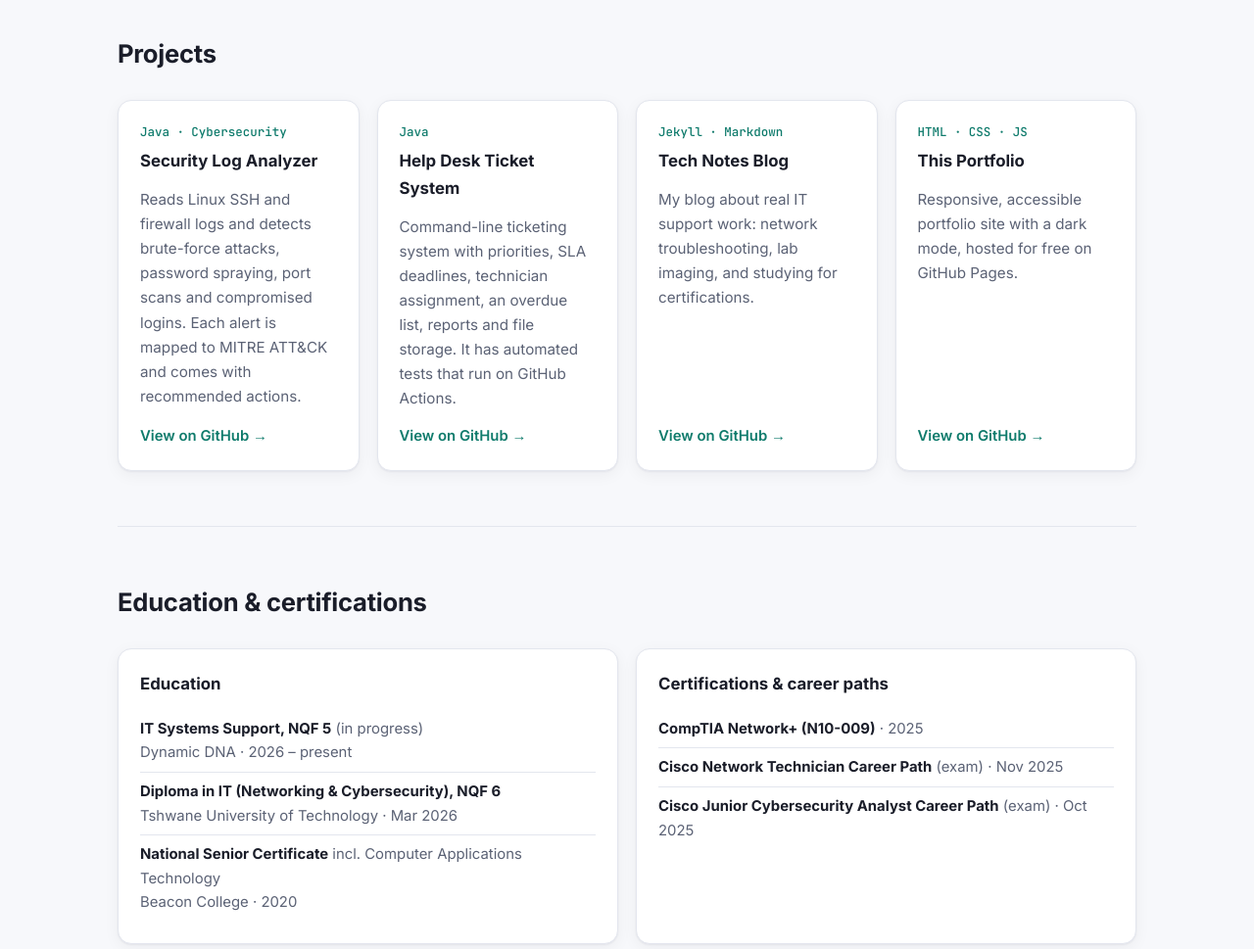
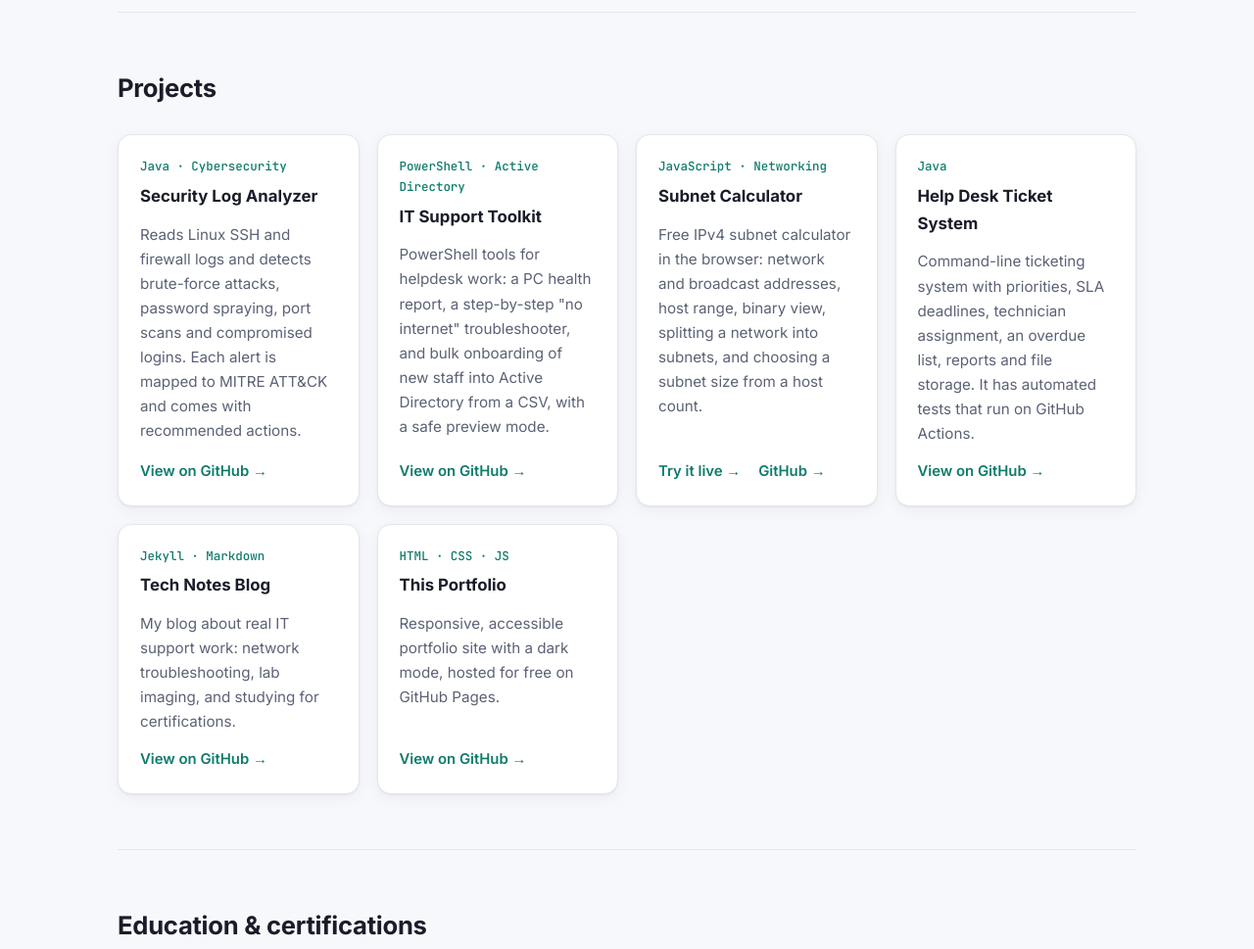
Before and after one commit to Bongokuhle-Nokubonga/portfolio-website, a plain HTML site: page index.html in a window 1280 px wide. Shown: the part 2740-3709 px from the top of the page at 98% size. Drawn offline with Linux system fonts and the light colour scheme.

Commit message:
Add IT Support Toolkit and Subnet Calculator projects
Co-Authored-By: Claude Opus 5.5 <noreply@anthropic.com>

```diff
--- a/index.html
+++ b/index.html
@@ -96,7 +96,7 @@
         </article>
         <article class="card">
           <h4>Programming</h4>
-          <ul class="tags"><li>Java</li><li>COBOL</li><li>HTML/CSS/JS</li><li>IBM z/OS</li><li>Git &amp; GitHub</li></ul>
+          <ul class="tags"><li>Java</li><li>PowerShell</li><li>JavaScript</li><li>COBOL</li><li>HTML/CSS/JS</li><li>IBM z/OS</li><li>Git &amp; GitHub</li></ul>
         </article>
       </div>
     </section>
@@ -135,6 +135,21 @@
           <h4>Security Log Analyzer</h4>
           <p>Reads Linux SSH and firewall logs and detects brute-force attacks, password spraying, port scans and compromised logins. Each alert is mapped to MITRE ATT&amp;CK and comes with recommended actions.</p>
           <a class="gh-link" data-repo="security-log-analyzer" href="#">View on GitHub &rarr;</a>
+        </article>
+        <article class="card project">
+          <p class="mono lang">PowerShell · Active Directory</p>
+          <h4>IT Support Toolkit</h4>
+          <p>PowerShell tools for helpdesk work: a PC health report, a step-by-step "no internet" troubleshooter, and bulk onboarding of new staff into Active Directory from a CSV, with a safe preview mode.</p>
+          <a class="gh-link" data-repo="it-support-toolkit" href="#">View on GitHub &rarr;</a>
+        </article>
+        <article class="card project">
+          <p class="mono lang">JavaScript · Networking</p>
+          <h4>Subnet Calculator</h4>
+          <p>Free IPv4 subnet calculator in the browser: network and broadcast addresses, host range, binary view, splitting a network into subnets, and choosing a subnet size from a host count.</p>
+          <div class="project-links">
+            <a class="gh-link" href="https://bongokuhle-nokubonga.github.io/subnet-calculator/" target="_blank" rel="noopener">Try it live &rarr;</a>
+            <a class="gh-link" data-repo="subnet-calculator" href="#">GitHub &rarr;</a>
+          </div>
         </article>
         <article class="card project">
           <p class="mono lang">Java</p>
--- a/script.js
+++ b/script.js
@@ -2,7 +2,7 @@
 const GITHUB_USERNAME = "Bongokuhle-Nokubonga";
 
 // Point project and profile links at your GitHub account.
-document.querySelectorAll(".gh-link").forEach((a) => {
+document.querySelectorAll(".gh-link[data-repo]").forEach((a) => {
   a.href = `https://github.com/${GITHUB_USERNAME}/${a.dataset.repo}`;
   a.target = "_blank";
   a.rel = "noopener";
--- a/style.css
+++ b/style.css
@@ -105,6 +105,8 @@ h1 { font-size: clamp(2.1rem, 6vw, 3.4rem); line-height: 1.15; margin: 0; letter
 
 .project { display: flex; flex-direction: column; }
 .project .lang { color: var(--accent); font-size: .78rem; margin: 0 0 6px; }
+.project-links { margin-top: auto; display: flex; gap: 18px; flex-wrap: wrap; }
+.project-links .gh-link { margin-top: 0; }
 .gh-link { margin-top: auto; font-weight: 600; text-decoration: none; font-size: .93rem; }
 
 .timeline { list-style: none; padding: 0; margin: 0; border-left: 2px solid var(--border); }
```
